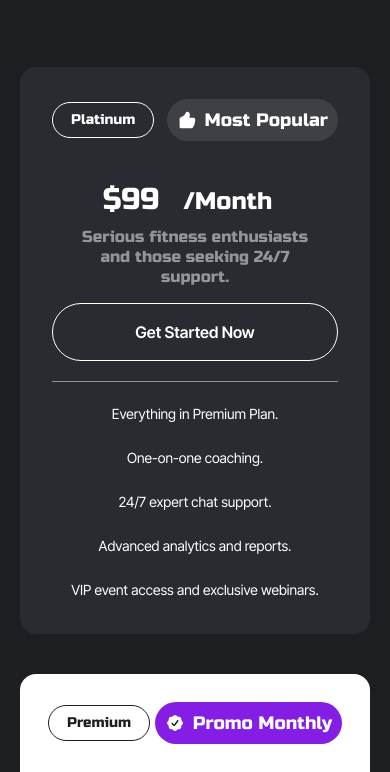
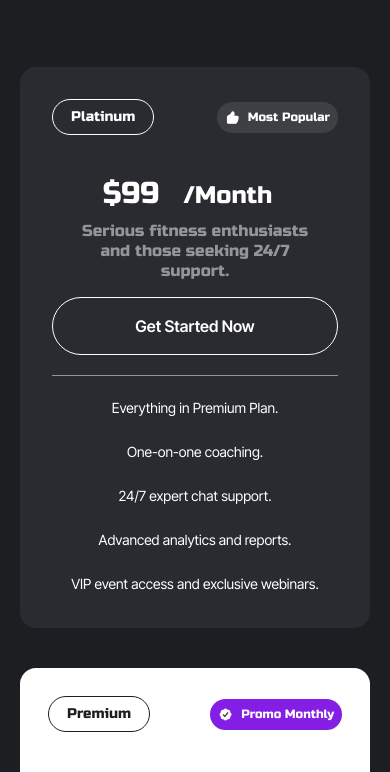
Before and after one commit to abdumaliikova/Fitness-site, a plain HTML site: page index.html in a window 390 px wide. Shown: the part 6942-7714 px from the top of the page. Drawn offline with Linux system fonts and the light colour scheme; a web font is replaced by a local one.

Commit message:
new file

```diff
--- a/main.css
+++ b/main.css
@@ -1858,8 +1858,6 @@ img {
     font-size: 40px;
     line-height: 50px;
 }
-
-
 .pricelist-col {
     padding: 32px;
     border-radius: 16px;
@@ -1916,6 +1914,40 @@ img {
 }
 .pricelist-col-item img{
     display: none;
+}
+
+.pricelist-row-link {
+    text-decoration: none;
+    padding: 10px 18px;
+    font-family: Russo One;
+    font-weight: 400;
+    font-size: 14px;
+    line-height: 14px;
+    letter-spacing: -1%;
+    border: 1px solid #FFFFFF;
+    border-radius: 40px;
+    color: #FFFFFF;
+
+}
+
+.pricelist-row-link-2 {
+    color: #ffffff;
+    display: flex;
+    align-items: center;
+    gap: 8px;
+    text-decoration: none;
+    font-family: Russo One;
+    font-weight: 400;
+    font-size: 12px;
+    line-height: 14px;
+    letter-spacing: -1%;
+    background-color: #3E4044;
+    padding: 8px;
+    border-radius: 40px;
+}
+.pricelist-row-link-2 img{
+    width: 15px;
+    height: 15px;
 }
 }
 /* pricelist finish */
```
